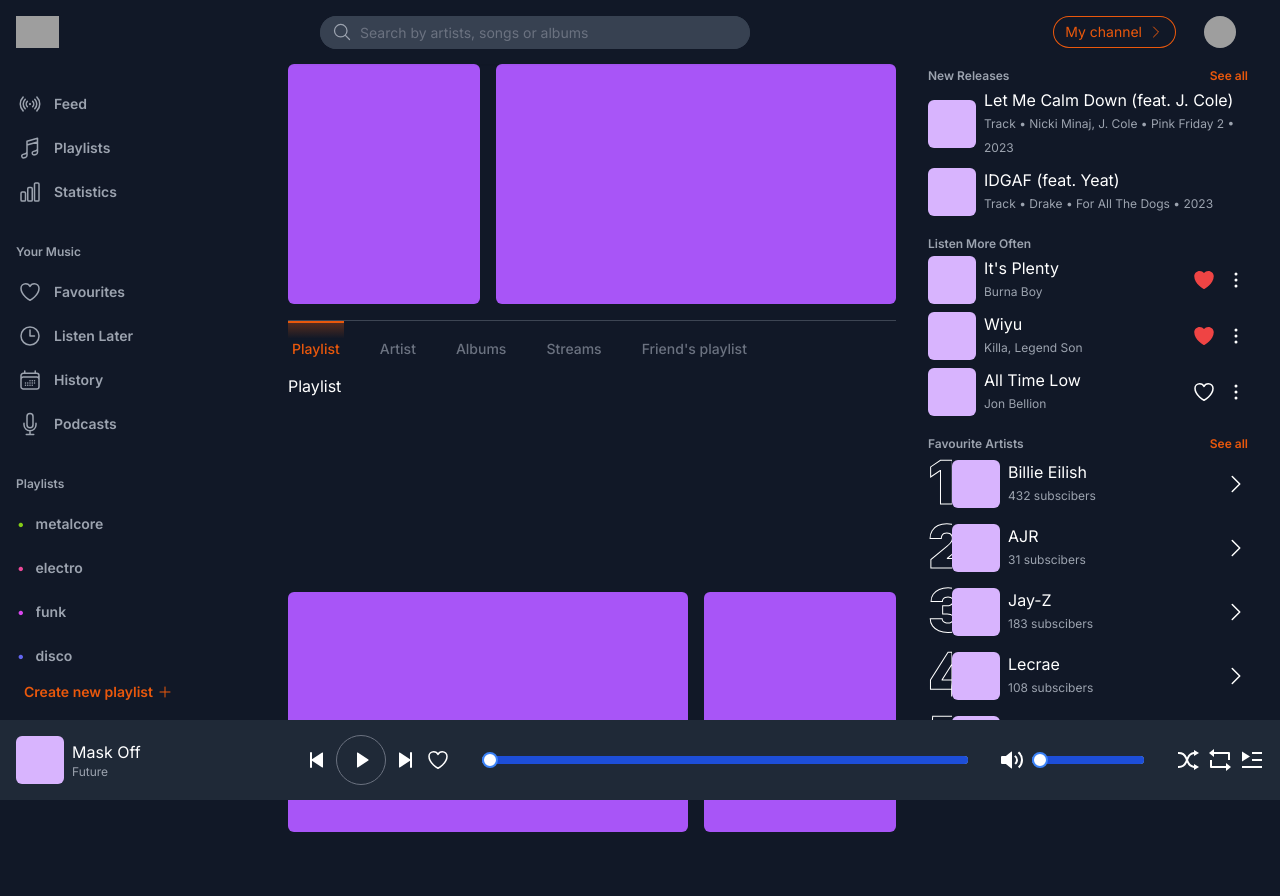
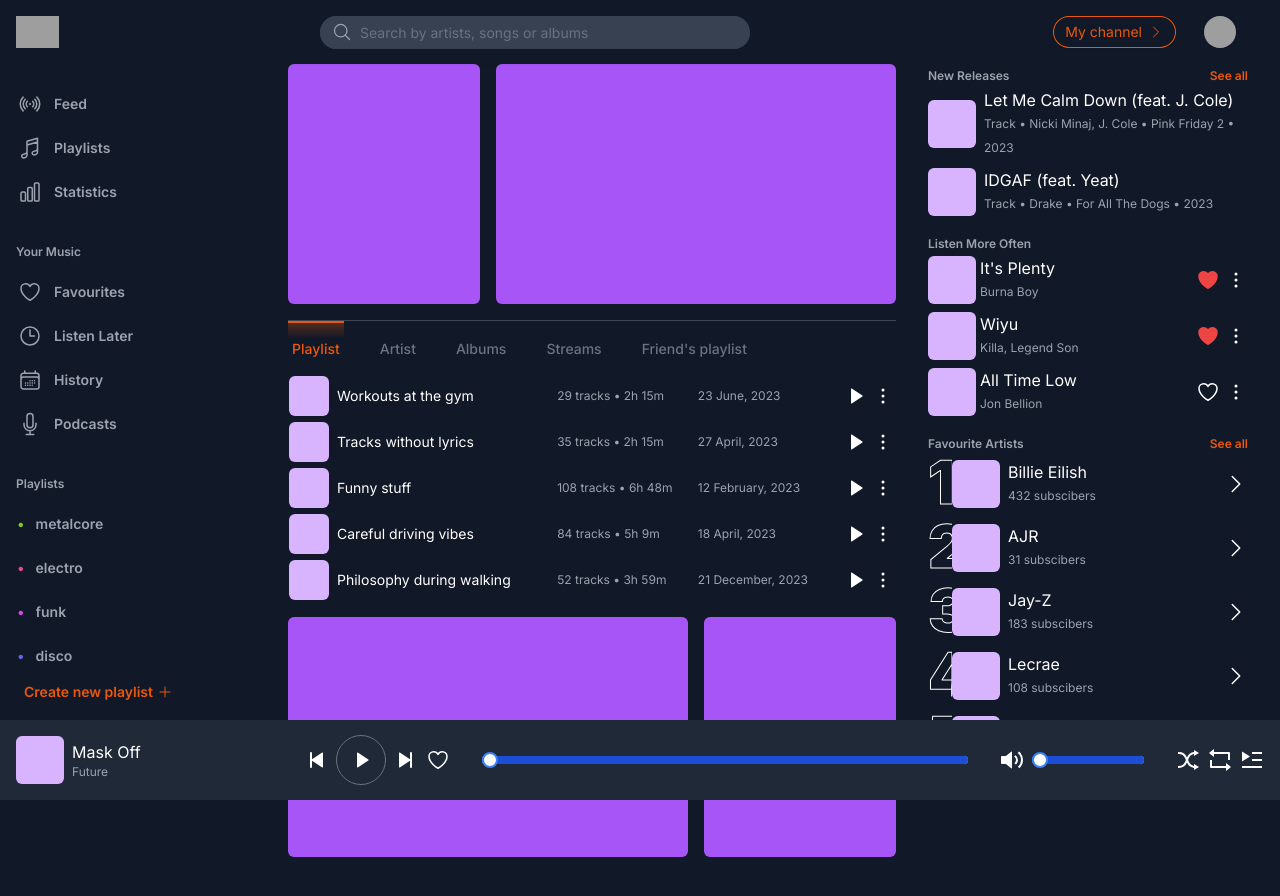
Before and after one commit to LobeM/melo, a Next.js app: page / in a window 1280 px wide. Shown: the top 896 px of the page. Built offline with nearby package versions, Linux system fonts and the light colour scheme; grey boxes are pictures that could not be loaded.

Commit message:
added playlist items and bug fixes

```diff
--- /dev/null
+++ b/app/components/ui/feed/playlistListItem.tsx
@@ -0,0 +1,46 @@
+'use client';
+
+import { formatDate, formatDuration } from '@/lib/utils';
+import { EllipsisVerticalIcon } from '@heroicons/react/24/outline';
+import { RiPlayFill } from 'react-icons/ri';
+
+type IPlaylistListItem = {
+  name: string;
+  tracks: number;
+  duration: string;
+  dateUpdated: string;
+};
+
+const PlaylistListItem = ({
+  name,
+  tracks,
+  duration,
+  dateUpdated,
+}: IPlaylistListItem) => {
+  return (
+    <tr>
+      <td className='whitespace-nowrap flex items-center gap-x-2 text-sm'>
+        <div className='flex-none w-10 h-10 bg-purple-300 rounded-md'></div>
+        {name}
+      </td>
+      <td className='whitespace-nowrap text-gray-400 text-xs'>
+        {tracks} tracks • {formatDuration(duration)}
+      </td>
+      <td className='whitespace-nowrap text-gray-400 text-xs'>
+        {formatDate(dateUpdated)}
+      </td>
+      <td className='relative whitespace-nowrap'>
+        <div className='flex gap-x-1 items-center justify-end'>
+          <button>
+            <RiPlayFill className='h-6 w-6' />
+          </button>
+          <button>
+            <EllipsisVerticalIcon className='w-6 h-6' />
+          </button>
+        </div>
+      </td>
+    </tr>
+  );
+};
+
+export default PlaylistListItem;
--- a/app/components/ui/listItems/ListenMoreListItem.tsx
+++ b/app/components/ui/listItems/ListenMoreListItem.tsx
@@ -16,7 +16,7 @@ const ListenMoreListItem = ({
   favorite,
 }: IListenMoreListItem) => {
   return (
-    <li className='flex items-center gap-x-2'>
+    <li className='flex items-center gap-x-1'>
       <div className='flex-none w-12 h-12 bg-purple-300 rounded-md'></div>
       <div className='flex-1'>
         <h4>{title}</h4>
--- a/app/components/ui/player/BottomPlayer.tsx
+++ b/app/components/ui/player/BottomPlayer.tsx
@@ -9,7 +9,7 @@ import {
   RiSkipForwardFill,
   RiVolumeUpFill,
 } from 'react-icons/ri';
-import React, { useState } from 'react';
+import React, { useState, MouseEvent } from 'react';
 import { HeartIcon } from '@heroicons/react/24/outline';
 
 const BottomPlayer = () => {
--- a/app/lib/placeholder-data.js
+++ b/app/lib/placeholder-data.js
@@ -38,3 +38,41 @@ export const favoriteArtists = [
   { name: 'Lecrae', subscribers: 108 },
   { name: 'Sampa the Great', subscribers: 79 },
 ];
+
+export const feedPlaylist = [
+  {
+    id: 1,
+    name: 'Workouts at the gym',
+    tracks: 29,
+    duration: 'PT2H15M',
+    dateUpdated: '2023-06-23',
+  },
+  {
+    id: 2,
+    name: 'Tracks without lyrics',
+    tracks: 35,
+    duration: 'PT2H15M',
+    dateUpdated: '2023-04-27',
+  },
+  {
+    id: 3,
+    name: 'Funny stuff',
+    tracks: 108,
+    duration: 'PT6H48M',
+    dateUpdated: '2023-02-12',
+  },
+  {
+    id: 4,
+    name: 'Careful driving vibes',
+    tracks: 84,
+    duration: 'PT5H9M',
+    dateUpdated: '2023-04-18',
+  },
+  {
+    id: 5,
+    name: 'Philosophy during walking',
+    tracks: 52,
+    duration: 'PT3H59M',
+    dateUpdated: '2023-12-21',
+  },
+];
--- a/app/lib/utils.ts
+++ b/app/lib/utils.ts
@@ -1,3 +1,5 @@
+import moment from 'moment';
+
 // Generate a hex color form text
 String.prototype.toColor = function () {
   var colors = [
@@ -61,3 +63,13 @@ export const textToColor = (text: string) => {
   hash = ((hash % colors.length) + colors.length) % colors.length;
   return colors[hash];
 };
+
+export const formatDate = (dateString: string): string => {
+  const date = moment(dateString);
+  return date.format('D MMMM, YYYY');
+};
+
+export const formatDuration = (durationString: string): string => {
+  const duration = moment.duration(durationString);
+  return `${duration.hours()}h ${duration.minutes()}m`;
+};
--- a/app/page.tsx
+++ b/app/page.tsx
@@ -1,4 +1,6 @@
 import { Tab, Tabs } from '@/components/tabs';
+import { feedPlaylist } from '@/lib/placeholder-data';
+import PlaylistListItem from '@/components/ui/feed/playlistListItem';
 
 export default function Home() {
   return (
@@ -6,9 +8,28 @@ export default function Home() {
       <div className='grid grid-cols-3 gap-4'>
         <div className='rounded-md col-span-1 bg-purple-500 h-60'></div>
         <div className='rounded-md col-span-2 bg-purple-500 h-60'></div>
-        <div className='rounded-md col-span-3  h-64'>
+        <div className='rounded-md col-span-3'>
           <Tabs>
-            <Tab label='Playlist'>Playlist</Tab>
+            <Tab label='Playlist'>
+              <table className='min-w-full divide-y divide-transparent'>
+                <thead className='sr-only'>
+                  <tr>Name</tr>
+                  <tr>Tracks and Duration</tr>
+                  <tr>Date updated</tr>
+                </thead>
+                <tbody className='divide-y-4 divide-transparent'>
+                  {feedPlaylist.map((item) => (
+                    <PlaylistListItem
+                      key={item.id}
+                      name={item.name}
+                      tracks={item.tracks}
+                      duration={item.duration}
+                      dateUpdated={item.dateUpdated}
+                    />
+                  ))}
+                </tbody>
+              </table>
+            </Tab>
             <Tab label='Artist'>Artist</Tab>
             <Tab label='Albums'>Albums</Tab>
             <Tab label='Streams'>Streams</Tab>
--- a/package.json
+++ b/package.json
@@ -12,6 +12,7 @@
     "@heroicons/react": "^2.0.18",
     "@tailwindcss/forms": "^0.5.7",
     "clsx": "^2.0.0",
+    "moment": "^2.30.1",
     "next": "14.0.3",
     "react": "^18",
     "react-dom": "^18",
```
Also changed, not shown: 1 other file (tests, documents, lock files or other folders).
